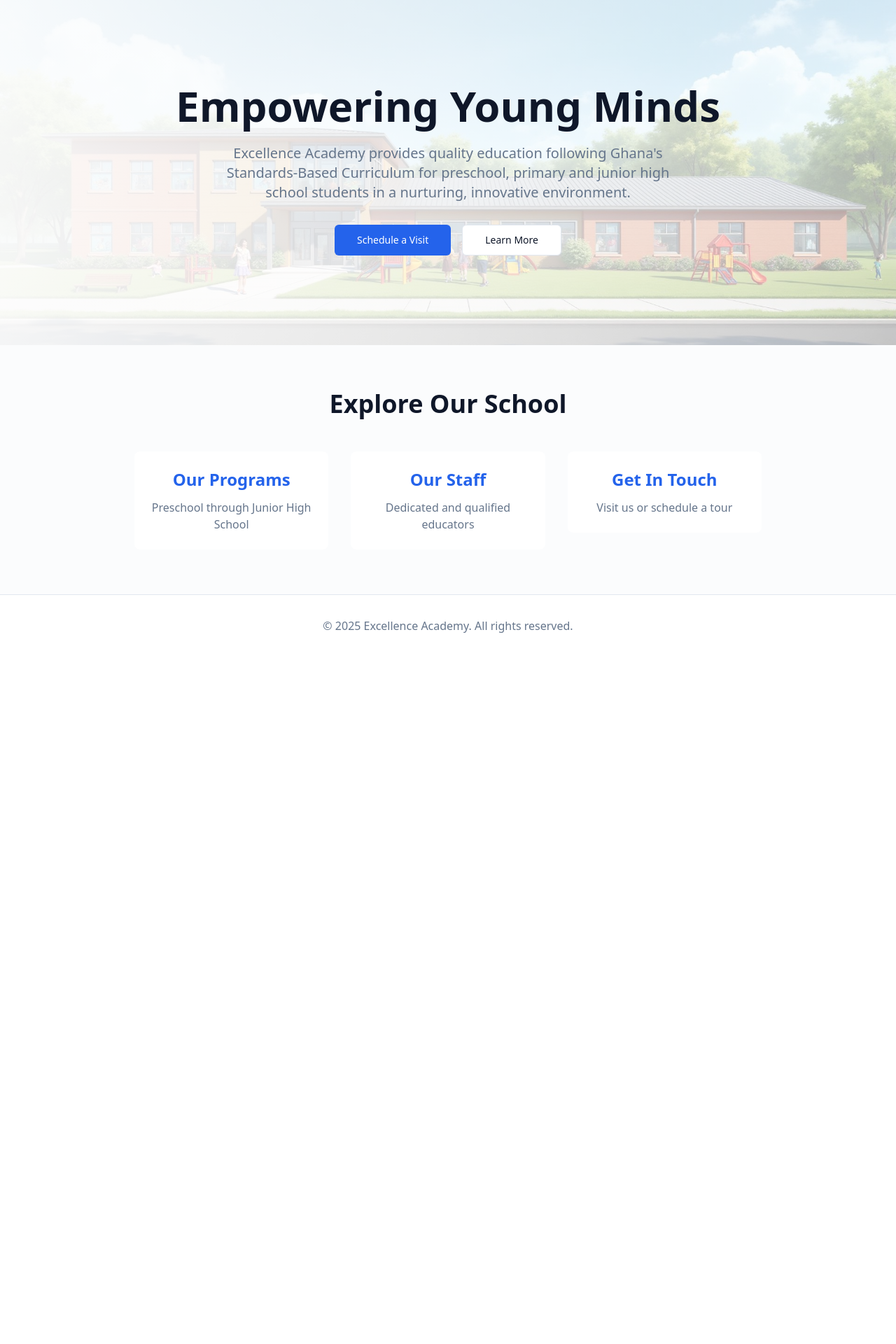
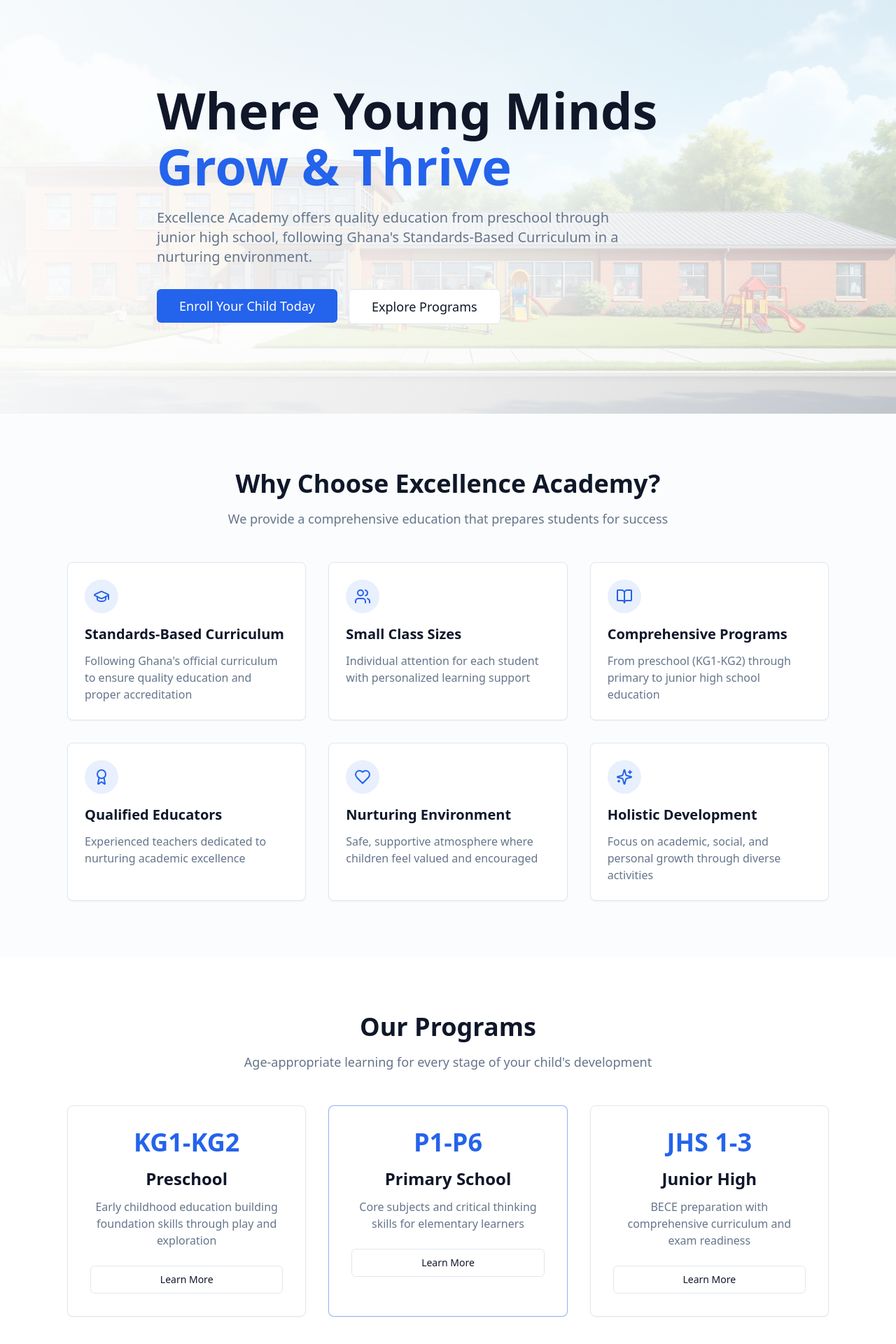
Before and after one commit to Drunken-Sage/project-port-porter, a React (Vite) app: page / in a window 1280 px wide. Shown: the part 80-2000 px from the top of the page at 70% size. Before the commit the page ends 1018 px from the top, so only its background shows below. Built offline with nearby package versions, Linux system fonts and the light colour scheme.

Commit message:
Add landing page

```diff
--- a/src/App.tsx
+++ b/src/App.tsx
@@ -3,6 +3,7 @@ import { Toaster as Sonner } from "@/components/ui/sonner";
 import { TooltipProvider } from "@/components/ui/tooltip";
 import { QueryClient, QueryClientProvider } from "@tanstack/react-query";
 import { BrowserRouter, Routes, Route } from "react-router-dom";
+import Landing from "./pages/Landing";
 import Home from "./pages/Home";
 import About from "./pages/About";
 import Staff from "./pages/Staff";
@@ -20,7 +21,8 @@ const App = () => (
       <Sonner />
       <BrowserRouter>
         <Routes>
-          <Route path="/" element={<Home />} />
+          <Route path="/" element={<Landing />} />
+          <Route path="/home" element={<Home />} />
           <Route path="/about" element={<About />} />
           <Route path="/staff" element={<Staff />} />
           <Route path="/programs" element={<Programs />} />
--- /dev/null
+++ b/src/pages/Landing.tsx
@@ -0,0 +1,205 @@
+import { Button } from "@/components/ui/button";
+import { Card } from "@/components/ui/card";
+import Navigation from "@/components/Navigation";
+import Footer from "@/components/Footer";
+import heroImage from "@/assets/school-hero.jpg";
+import { Link } from "react-router-dom";
+import { GraduationCap, Users, BookOpen, Award, Heart, Sparkles } from "lucide-react";
+
+const Landing = () => {
+  return (
+    <div className="min-h-screen bg-background">
+      <Navigation />
+
+      {/* Hero Section */}
+      <section className="relative py-24 md:py-32 px-4 overflow-hidden">
+        <div className="absolute inset-0 z-0">
+          <img
+            src={heroImage}
+            alt="Excellence Academy - Empowering Young Minds in Ghana"
+            className="w-full h-full object-cover"
+          />
+          <div className="absolute inset-0 bg-gradient-to-r from-background/95 via-background/85 to-background/70" />
+        </div>
+        <div className="container mx-auto relative z-10 max-w-4xl">
+          <div className="animate-fade-in text-center md:text-left">
+            <h1 className="text-4xl sm:text-5xl md:text-6xl lg:text-7xl font-bold mb-6 text-foreground leading-tight">
+              Where Young Minds
+              <span className="block text-primary mt-2">Grow & Thrive</span>
+            </h1>
+            <p className="text-lg md:text-xl text-muted-foreground mb-8 max-w-2xl">
+              Excellence Academy offers quality education from preschool through junior high school,
+              following Ghana's Standards-Based Curriculum in a nurturing environment.
+            </p>
+            <div className="flex gap-4 flex-wrap justify-center md:justify-start">
+              <Link to="/contact">
+                <Button size="lg" className="text-base md:text-lg px-8 py-6">
+                  Enroll Your Child Today
+                </Button>
+              </Link>
+              <Link to="/programs">
+                <Button size="lg" variant="outline" className="text-base md:text-lg px-8 py-6">
+                  Explore Programs
+                </Button>
+              </Link>
+            </div>
+          </div>
+        </div>
+      </section>
+
+      {/* Why Choose Us Section */}
+      <section className="py-16 md:py-20 px-4 bg-muted/30">
+        <div className="container mx-auto max-w-6xl">
+          <div className="text-center mb-12 animate-fade-in">
+            <h2 className="text-3xl md:text-4xl font-bold mb-4 text-foreground">
+              Why Choose Excellence Academy?
+            </h2>
+            <p className="text-muted-foreground text-lg max-w-2xl mx-auto">
+              We provide a comprehensive education that prepares students for success
+            </p>
+          </div>
+
+          <div className="grid md:grid-cols-2 lg:grid-cols-3 gap-6 md:gap-8">
+            <Card className="p-6 hover:shadow-lg transition-all hover-scale">
+              <div className="rounded-full bg-primary/10 w-12 h-12 flex items-center justify-center mb-4">
+                <GraduationCap className="w-6 h-6 text-primary" />
+              </div>
+              <h3 className="text-xl font-semibold mb-3 text-foreground">Standards-Based Curriculum</h3>
+              <p className="text-muted-foreground">
+                Following Ghana's official curriculum to ensure quality education and proper accreditation
+              </p>
+            </Card>
+
+            <Card className="p-6 hover:shadow-lg transition-all hover-scale">
+              <div className="rounded-full bg-primary/10 w-12 h-12 flex items-center justify-center mb-4">
+                <Users className="w-6 h-6 text-primary" />
+              </div>
+              <h3 className="text-xl font-semibold mb-3 text-foreground">Small Class Sizes</h3>
+              <p className="text-muted-foreground">
+                Individual attention for each student with personalized learning support
+              </p>
+            </Card>
+
+            <Card className="p-6 hover:shadow-lg transition-all hover-scale">
+              <div className="rounded-full bg-primary/10 w-12 h-12 flex items-center justify-center mb-4">
+                <BookOpen className="w-6 h-6 text-primary" />
+              </div>
+              <h3 className="text-xl font-semibold mb-3 text-foreground">Comprehensive Programs</h3>
+              <p className="text-muted-foreground">
+                From preschool (KG1-KG2) through primary to junior high school education
+              </p>
+            </Card>
+
+            <Card className="p-6 hover:shadow-lg transition-all hover-scale">
+              <div className="rounded-full bg-primary/10 w-12 h-12 flex items-center justify-center mb-4">
+                <Award className="w-6 h-6 text-primary" />
+              </div>
+              <h3 className="text-xl font-semibold mb-3 text-foreground">Qualified Educators</h3>
+              <p className="text-muted-foreground">
+                Experienced teachers dedicated to nurturing academic excellence
+              </p>
+            </Card>
+
+            <Card className="p-6 hover:shadow-lg transition-all hover-scale">
+              <div className="rounded-full bg-primary/10 w-12 h-12 flex items-center justify-center mb-4">
+                <Heart className="w-6 h-6 text-primary" />
+              </div>
+              <h3 className="text-xl font-semibold mb-3 text-foreground">Nurturing Environment</h3>
+              <p className="text-muted-foreground">
+                Safe, supportive atmosphere where children feel valued and encouraged
+              </p>
+            </Card>
+
+            <Card className="p-6 hover:shadow-lg transition-all hover-scale">
+              <div className="rounded-full bg-primary/10 w-12 h-12 flex items-center justify-center mb-4">
+                <Sparkles className="w-6 h-6 text-primary" />
+              </div>
+              <h3 className="text-xl font-semibold mb-3 text-foreground">Holistic Development</h3>
+              <p className="text-muted-foreground">
+                Focus on academic, social, and personal growth through diverse activities
+              </p>
+            </Card>
+          </div>
+        </div>
+      </section>
+
+      {/* Programs Overview */}
+      <section className="py-16 md:py-20 px-4">
+        <div className="container mx-auto max-w-6xl">
+          <div className="text-center mb-12">
+            <h2 className="text-3xl md:text-4xl font-bold mb-4 text-foreground">
+              Our Programs
+            </h2>
+            <p className="text-muted-foreground text-lg">
+              Age-appropriate learning for every stage of your child's development
+            </p>
+          </div>
+
+          <div className="grid md:grid-cols-3 gap-6 md:gap-8">
+            <Card className="p-8 text-center hover:shadow-lg transition-all hover-scale">
+              <div className="text-4xl font-bold text-primary mb-4">KG1-KG2</div>
+              <h3 className="text-2xl font-semibold mb-3 text-foreground">Preschool</h3>
+              <p className="text-muted-foreground mb-6">
+                Early childhood education building foundation skills through play and exploration
+              </p>
+              <Link to="/programs">
+                <Button variant="outline" className="w-full">Learn More</Button>
+              </Link>
+            </Card>
+
+            <Card className="p-8 text-center hover:shadow-lg transition-all hover-scale border-primary/50">
+              <div className="text-4xl font-bold text-primary mb-4">P1-P6</div>
+              <h3 className="text-2xl font-semibold mb-3 text-foreground">Primary School</h3>
+              <p className="text-muted-foreground mb-6">
+                Core subjects and critical thinking skills for elementary learners
+              </p>
+              <Link to="/programs">
+                <Button variant="outline" className="w-full">Learn More</Button>
+              </Link>
+            </Card>
+
+            <Card className="p-8 text-center hover:shadow-lg transition-all hover-scale">
+              <div className="text-4xl font-bold text-primary mb-4">JHS 1-3</div>
+              <h3 className="text-2xl font-semibold mb-3 text-foreground">Junior High</h3>
+              <p className="text-muted-foreground mb-6">
+                BECE preparation with comprehensive curriculum and exam readiness
+              </p>
+              <Link to="/programs">
+                <Button variant="outline" className="w-full">Learn More</Button>
+              </Link>
+            </Card>
+          </div>
+        </div>
+      </section>
+
+      {/* CTA Section */}
+      <section className="py-16 md:py-20 px-4 bg-primary/5">
+        <div className="container mx-auto max-w-4xl text-center">
+          <h2 className="text-3xl md:text-4xl font-bold mb-4 text-foreground">
+            Ready to Give Your Child the Best Start?
+          </h2>
+          <p className="text-lg md:text-xl text-muted-foreground mb-8 max-w-2xl mx-auto">
+            Join Excellence Academy and be part of a community dedicated to educational excellence.
+            Schedule a visit to see our campus and meet our staff.
+          </p>
+          <div className="flex gap-4 justify-center flex-wrap">
+            <Link to="/contact">
+              <Button size="lg" className="text-base md:text-lg px-8 py-6">
+                Schedule a Visit
+              </Button>
+            </Link>
+            <Link to="/about">
+              <Button size="lg" variant="outline" className="text-base md:text-lg px-8 py-6">
+                Learn About Us
+              </Button>
+            </Link>
+          </div>
+        </div>
+      </section>
+
+      <Footer />
+    </div>
+  );
+};
+
+export default Landing;
```
